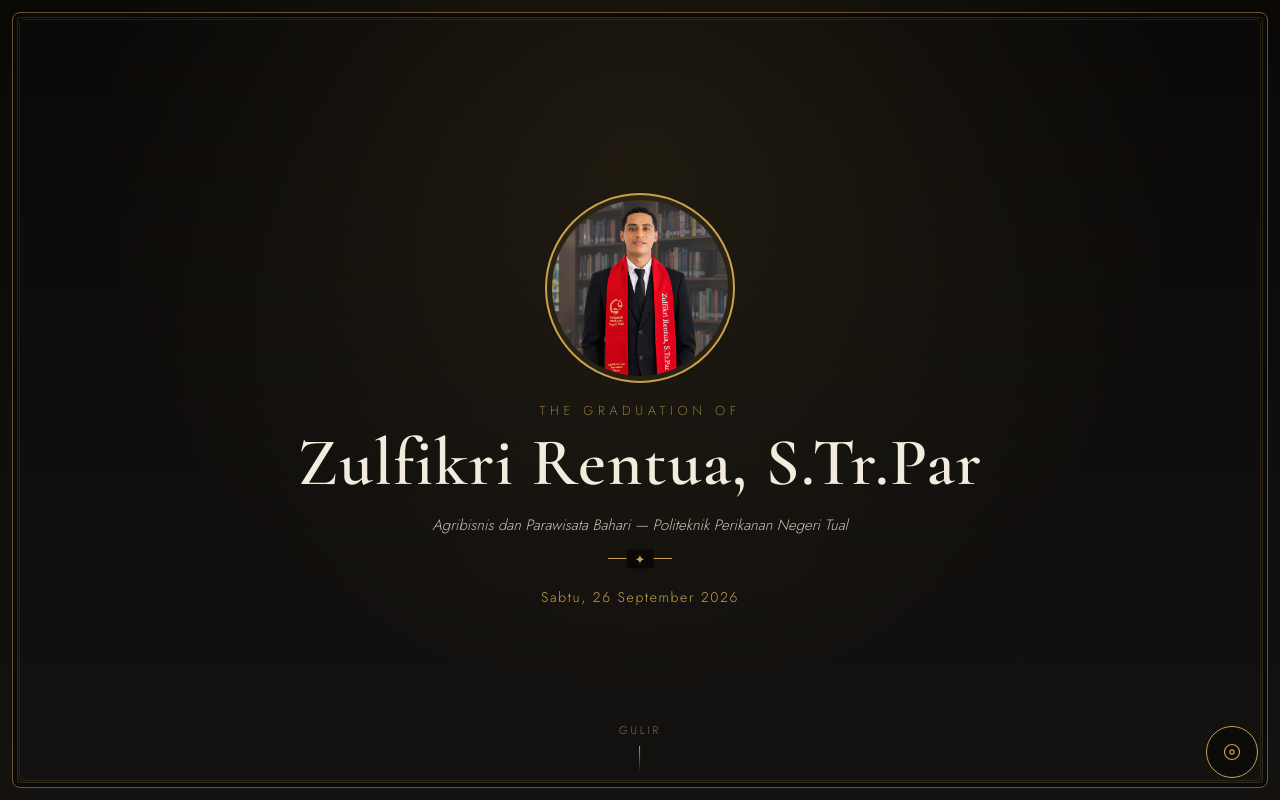
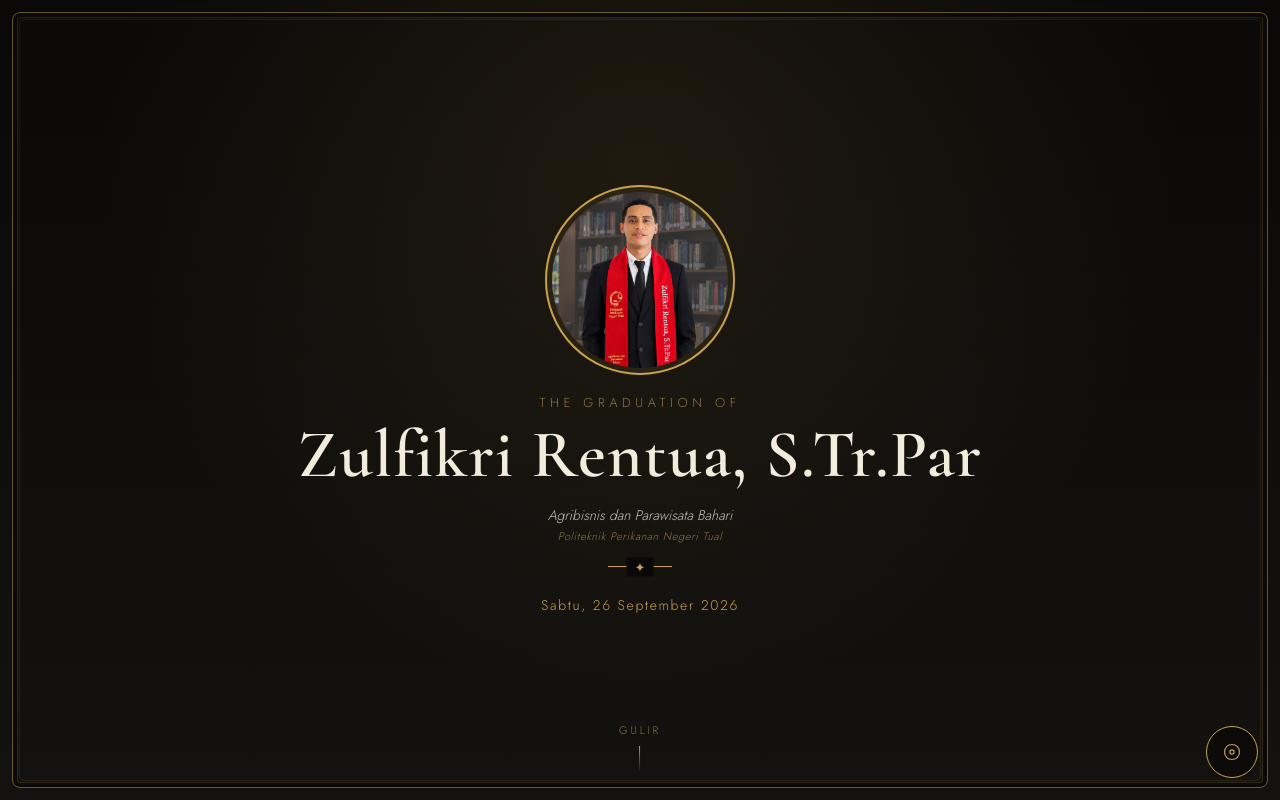
Before and after one commit to RiskiLetsoin/undangan-wisuda, a plain HTML site: page index.html in a window 1280 px wide. Shown: the top 800 px of the page. Drawn offline with nearby package versions, Linux system fonts and the light colour scheme.

Commit message:
Update index.html

```diff
--- a/index.html
+++ b/index.html
@@ -88,8 +88,15 @@
     opacity:0; animation: rise 1.4s cubic-bezier(.19,1,.22,1) .7s forwards;
   }
   #cover .role{
-    margin-top:16px; font-style:italic; color:var(--cream-dim); font-size:15px;
+    margin-top:16px; display:flex; flex-direction:column; gap:4px; font-style:italic;
+    max-width:460px; margin-left:auto; margin-right:auto;
     opacity:0; animation: rise 1.3s cubic-bezier(.19,1,.22,1) 1.25s forwards;
+  }
+  #cover .role .program{
+    color:var(--cream-dim); font-size:14px; line-height:1.35;
+  }
+  #cover .role .campus{
+    color:var(--gold-soft); font-size:11px; letter-spacing:.06em; line-height:1.4;
   }
   #cover .ornament{opacity:0; animation: fadeIn 1.4s ease 1.55s forwards;}
   #cover .date-tag{
@@ -235,7 +242,10 @@
   <img class="profile-photo" src="foto_zulfikri.jpeg" alt="Foto profil Zulfikri Rentua">
   <div class="eyebrow">THE GRADUATION OF</div>
   <h1>Zulfikri Rentua, S.Tr.Par</h1>
-  <div class="role"> Agribisnis dan Parawisata Bahari — Politeknik Perikanan Negeri Tual</div>
+  <div class="role">
+    <span class="program">Agribisnis dan Parawisata Bahari</span>
+    <span class="campus">Politeknik Perikanan Negeri Tual</span>
+  </div>
   <div class="ornament"></div>
   <div class="date-tag">Sabtu, 26 September 2026</div>
   <div class="scroll-hint">GULIR</div>
@@ -284,7 +294,7 @@
       </div>
       <div class="info-cell">
         <div class="label">LOKASI</div>
-        <div class="value">Kediaman Saraja Rentua</div>
+        <div class="value">Bpk Moh Saraja Rentua</div>
       </div>
       <div class="info-cell">
         <div class="label">KOTA</div>
@@ -307,7 +317,7 @@
           title="Peta Lokasi Acara"></iframe>
       </div>
     </div>
-    <p class="address">Kediaman Saraja Rentua<br>-5,5394340, 132,7803158</p>
+    <p class="address">Bpk Moh Saraja Rentua<br>-5,5394340, 132,7803158</p>
     <div class="btn-row">
       <a class="btn" href="https://www.google.com/maps/search/?api=1&query=-5.5394340%2C132.7803158" target="_blank" rel="noopener">BUKA DI GOOGLE MAPS</a>
     </div>
```
